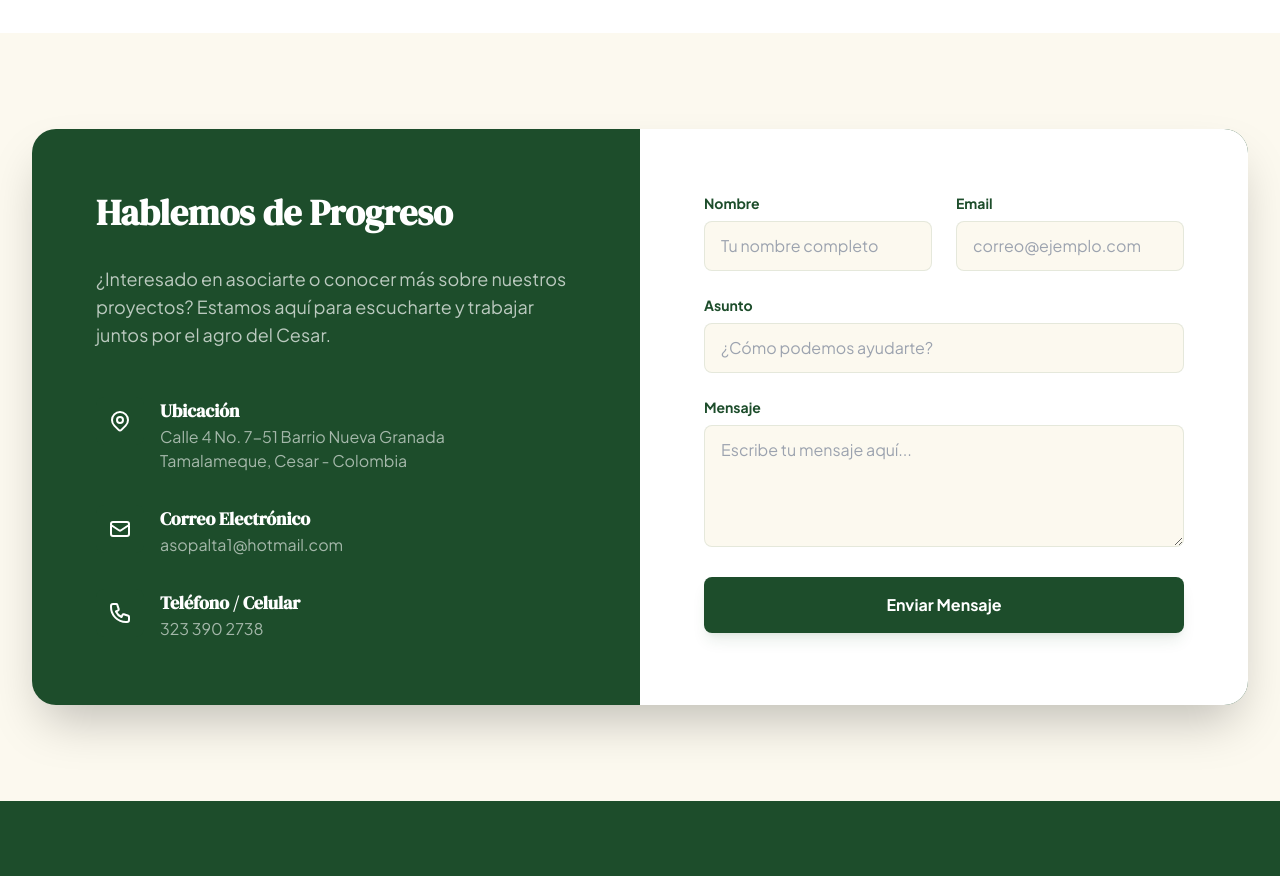
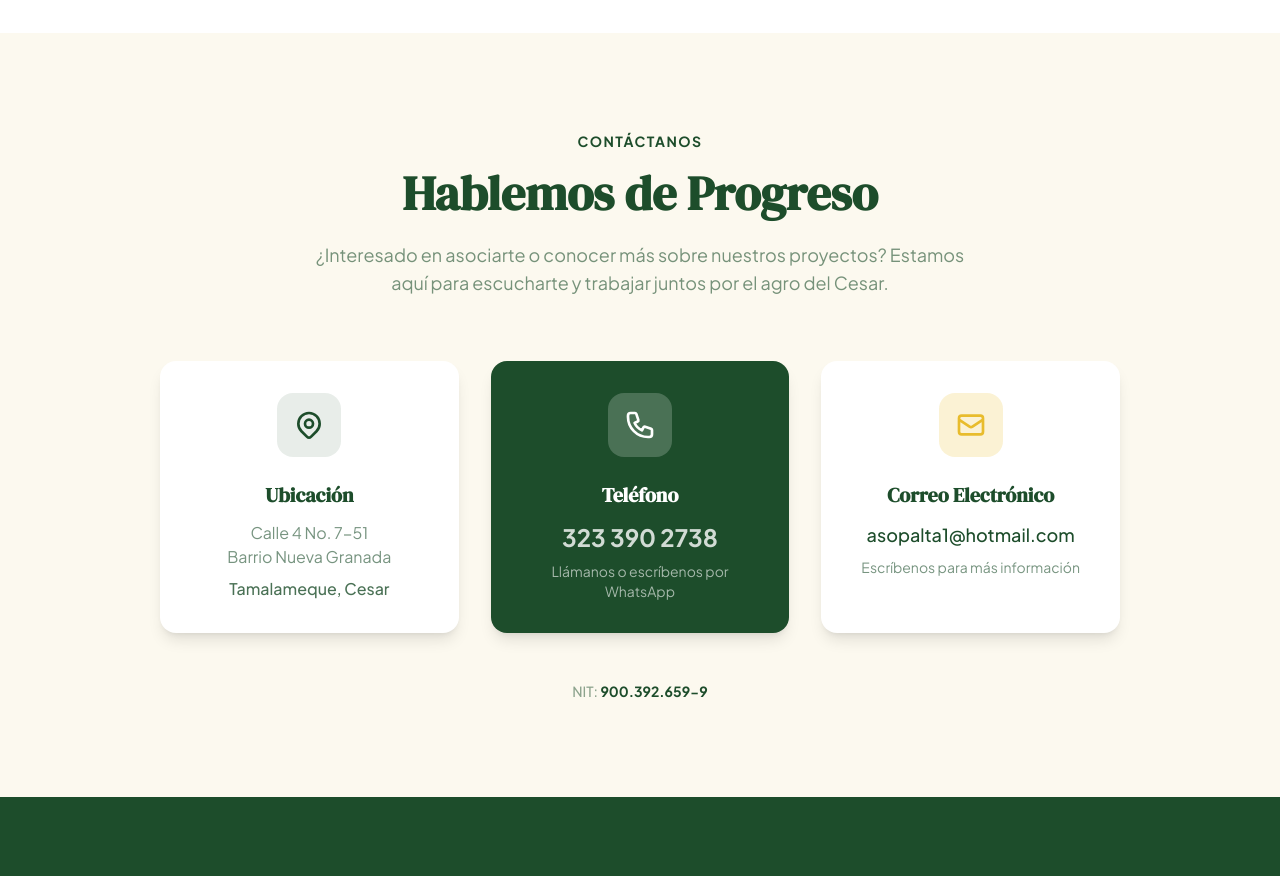
Before and after one commit to angelkurten/asopalta-web, a React (Vite) app: page / in a window 1280 px wide. Shown: the part 3240-4116 px from the top of the page. Built offline with nearby package versions, Linux system fonts and the light colour scheme.

Commit message:
refactor: sección contacto sin formulario - diseño con tarjetas interactivas

```diff
--- a/components/Contact.tsx
+++ b/components/Contact.tsx
@@ -5,101 +5,71 @@ import { SectionId } from '../types';
 const Contact: React.FC = () => {
   return (
     <section id={SectionId.Contact} className="py-24 bg-asopalta-cream">
-      <div className="max-w-7xl mx-auto px-4 sm:px-6 lg:px-8">
-        <div className="bg-asopalta-dark rounded-3xl overflow-hidden shadow-2xl flex flex-col lg:flex-row">
-          {/* Contact Info */}
-          <div className="lg:w-1/2 p-12 lg:p-16 text-white">
-            <h2 className="text-3xl md:text-4xl font-bold mb-8">Hablemos de Progreso</h2>
-            <p className="text-white/70 mb-12 text-lg">
+      <div className="max-w-5xl mx-auto px-4 sm:px-6 lg:px-8">
+        <div className="text-center mb-16">
+          <span className="text-asopalta-primary font-bold text-sm tracking-widest uppercase">Contáctanos</span>
+          <h2 className="text-3xl md:text-5xl font-bold text-asopalta-dark mt-4">Hablemos de Progreso</h2>
+          <p className="text-asopalta-dark/60 mt-6 max-w-2xl mx-auto text-lg">
             ¿Interesado en asociarte o conocer más sobre nuestros proyectos? Estamos aquí para escucharte y trabajar juntos por el agro del Cesar.
           </p>
+        </div>
 
-            <div className="space-y-8">
-              <div className="flex items-start space-x-4">
-                <div className="p-3 bg-asopalta-primary rounded-lg">
-                  <svg className="w-6 h-6" fill="none" stroke="currentColor" viewBox="0 0 24 24">
+        <div className="grid grid-cols-1 md:grid-cols-3 gap-8">
+          {/* Ubicación */}
+          <a
+            href="https://maps.google.com/?q=Calle+4+No.+7-51+Barrio+Nueva+Granada+Tamalameque+Cesar+Colombia"
+            target="_blank"
+            rel="noopener noreferrer"
+            className="bg-white p-8 rounded-2xl shadow-lg hover:shadow-xl transition-all duration-300 group text-center"
+          >
+            <div className="w-16 h-16 bg-asopalta-primary/10 rounded-2xl flex items-center justify-center mx-auto mb-6 group-hover:bg-asopalta-primary group-hover:scale-110 transition-all duration-300">
+              <svg className="w-8 h-8 text-asopalta-primary group-hover:text-white transition-colors" fill="none" stroke="currentColor" viewBox="0 0 24 24">
                 <path strokeLinecap="round" strokeLinejoin="round" strokeWidth={2} d="M17.657 16.657L13.414 20.9a1.998 1.998 0 01-2.827 0l-4.244-4.243a8 8 0 1111.314 0z" />
                 <path strokeLinecap="round" strokeLinejoin="round" strokeWidth={2} d="M15 11a3 3 0 11-6 0 3 3 0 016 0z" />
               </svg>
             </div>
-                <div>
-                  <h4 className="font-bold text-lg">Ubicación</h4>
-                  <p className="text-white/60">Calle 4 No. 7-51 Barrio Nueva Granada</p>
-                  <p className="text-white/60">Tamalameque, Cesar - Colombia</p>
+            <h4 className="font-bold text-xl text-asopalta-dark mb-3">Ubicación</h4>
+            <p className="text-asopalta-dark/60">Calle 4 No. 7-51</p>
+            <p className="text-asopalta-dark/60">Barrio Nueva Granada</p>
+            <p className="text-asopalta-dark/80 font-medium mt-2">Tamalameque, Cesar</p>
+          </a>
+
+          {/* Teléfono */}
+          <a
+            href="tel:+573233902738"
+            className="bg-asopalta-primary p-8 rounded-2xl shadow-lg hover:shadow-xl transition-all duration-300 group text-center text-white"
+          >
+            <div className="w-16 h-16 bg-white/20 rounded-2xl flex items-center justify-center mx-auto mb-6 group-hover:bg-white group-hover:scale-110 transition-all duration-300">
+              <svg className="w-8 h-8 text-white group-hover:text-asopalta-primary transition-colors" fill="none" stroke="currentColor" viewBox="0 0 24 24">
+                <path strokeLinecap="round" strokeLinejoin="round" strokeWidth={2} d="M3 5a2 2 0 012-2h3.28a1 1 0 01.948.684l1.498 4.493a1 1 0 01-.502 1.21l-2.257 1.13a11.042 11.042 0 005.516 5.516l1.13-2.257a1 1 0 011.21-.502l4.493 1.498a1 1 0 01.684.949V19a2 2 0 01-2 2h-1C9.716 21 3 14.284 3 6V5z" />
+              </svg>
             </div>
-              </div>
+            <h4 className="font-bold text-xl mb-3">Teléfono</h4>
+            <p className="text-white/80 text-2xl font-bold">323 390 2738</p>
+            <p className="text-white/60 text-sm mt-2">Llámanos o escríbenos por WhatsApp</p>
+          </a>
 
-              <div className="flex items-start space-x-4">
-                <div className="p-3 bg-asopalta-primary rounded-lg">
-                  <svg className="w-6 h-6" fill="none" stroke="currentColor" viewBox="0 0 24 24">
+          {/* Correo */}
+          <a
+            href="mailto:asopalta1@hotmail.com"
+            className="bg-white p-8 rounded-2xl shadow-lg hover:shadow-xl transition-all duration-300 group text-center"
+          >
+            <div className="w-16 h-16 bg-asopalta-yellow/20 rounded-2xl flex items-center justify-center mx-auto mb-6 group-hover:bg-asopalta-yellow group-hover:scale-110 transition-all duration-300">
+              <svg className="w-8 h-8 text-asopalta-yellow group-hover:text-asopalta-dark transition-colors" fill="none" stroke="currentColor" viewBox="0 0 24 24">
                 <path strokeLinecap="round" strokeLinejoin="round" strokeWidth={2} d="M3 8l7.89 5.26a2 2 0 002.22 0L21 8M5 19h14a2 2 0 002-2V7a2 2 0 00-2-2H5a2 2 0 00-2 2v10a2 2 0 002 2z" />
               </svg>
             </div>
-                <div>
-                  <h4 className="font-bold text-lg">Correo Electrónico</h4>
-                  <p className="text-white/60">asopalta1@hotmail.com</p>
-                </div>
+            <h4 className="font-bold text-xl text-asopalta-dark mb-3">Correo Electrónico</h4>
+            <p className="text-asopalta-primary font-medium text-lg">asopalta1@hotmail.com</p>
+            <p className="text-asopalta-dark/60 text-sm mt-2">Escríbenos para más información</p>
+          </a>
         </div>
 
-              <div className="flex items-start space-x-4">
-                <div className="p-3 bg-asopalta-primary rounded-lg">
-                  <svg className="w-6 h-6" fill="none" stroke="currentColor" viewBox="0 0 24 24">
-                    <path strokeLinecap="round" strokeLinejoin="round" strokeWidth={2} d="M3 5a2 2 0 012-2h3.28a1 1 0 01.948.684l1.498 4.493a1 1 0 01-.502 1.21l-2.257 1.13a11.042 11.042 0 005.516 5.516l1.13-2.257a1 1 0 011.21-.502l4.493 1.498a1 1 0 01.684.949V19a2 2 0 01-2 2h-1C9.716 21 3 14.284 3 6V5z" />
-                  </svg>
-                </div>
-                <div>
-                  <h4 className="font-bold text-lg">Teléfono / Celular</h4>
-                  <p className="text-white/60">323 390 2738</p>
-                </div>
-              </div>
-            </div>
-          </div>
-
-          {/* Contact Form */}
-          <div className="lg:w-1/2 bg-white p-12 lg:p-16">
-            <form className="space-y-6">
-              <div className="grid grid-cols-1 md:grid-cols-2 gap-6">
-                <div>
-                  <label className="block text-asopalta-dark text-sm font-bold mb-2">Nombre</label>
-                  <input
-                    type="text"
-                    placeholder="Tu nombre completo"
-                    className="w-full px-4 py-3 rounded-lg bg-asopalta-cream border border-asopalta-primary/10 focus:outline-none focus:ring-2 focus:ring-asopalta-primary/20 transition-all"
-                  />
-                </div>
-                <div>
-                  <label className="block text-asopalta-dark text-sm font-bold mb-2">Email</label>
-                  <input
-                    type="email"
-                    placeholder="correo@ejemplo.com"
-                    className="w-full px-4 py-3 rounded-lg bg-asopalta-cream border border-asopalta-primary/10 focus:outline-none focus:ring-2 focus:ring-asopalta-primary/20 transition-all"
-                  />
-                </div>
-              </div>
-              <div>
-                <label className="block text-asopalta-dark text-sm font-bold mb-2">Asunto</label>
-                <input
-                  type="text"
-                  placeholder="¿Cómo podemos ayudarte?"
-                  className="w-full px-4 py-3 rounded-lg bg-asopalta-cream border border-asopalta-primary/10 focus:outline-none focus:ring-2 focus:ring-asopalta-primary/20 transition-all"
-                />
-              </div>
-              <div>
-                <label className="block text-asopalta-dark text-sm font-bold mb-2">Mensaje</label>
-                <textarea
-                  rows={4}
-                  placeholder="Escribe tu mensaje aquí..."
-                  className="w-full px-4 py-3 rounded-lg bg-asopalta-cream border border-asopalta-primary/10 focus:outline-none focus:ring-2 focus:ring-asopalta-primary/20 transition-all"
-                ></textarea>
-              </div>
-              <button
-                type="submit"
-                className="w-full py-4 bg-asopalta-primary text-white font-bold rounded-lg hover:bg-asopalta-dark transition-all duration-300 shadow-lg shadow-asopalta-primary/10"
-              >
-                Enviar Mensaje
-              </button>
-            </form>
-          </div>
+        {/* NIT */}
+        <div className="mt-12 text-center">
+          <p className="text-asopalta-dark/50 text-sm font-medium">
+            NIT: <span className="text-asopalta-dark font-bold">900.392.659-9</span>
+          </p>
         </div>
       </div>
     </section>
```
Lines whose indentation alone changed are shown as unchanged.
